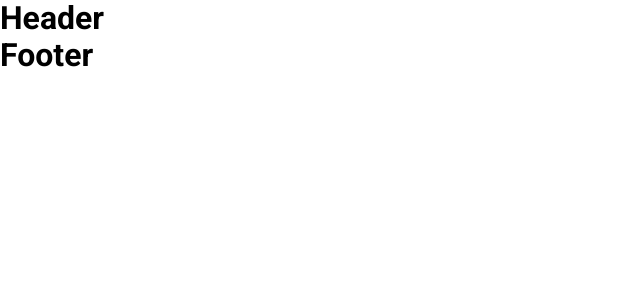
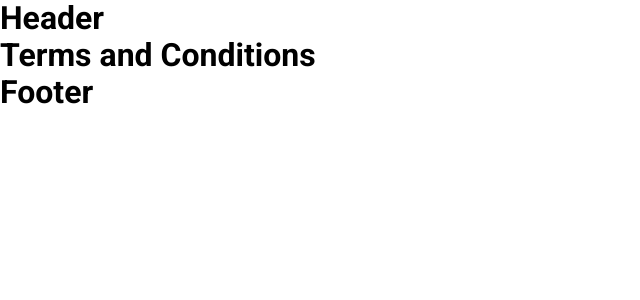
Before and after one commit to Avdotiq/MX-landing, a React (Create React App) app: page /terms-and-conditions in a window 1280 px wide. Before the commit this address had no page. Shown: the top 300 px of the page, without its empty margins (0-640 px from the left). Built offline with nearby package versions, Linux system fonts and the light colour scheme; a web font is replaced by a local one.

Commit message:
feat: adding policy pages

```diff
--- a/src/App.js
+++ b/src/App.js
@@ -4,6 +4,9 @@ import Support from './pages/Support';
 import Header from './components/Header';
 import Footer from './components/Footer';
 import Head from './components/Head';
+import PrivacyPolicy from './pages/PrivacyPolicy';
+import CookiePolicy from './pages/CookiePolicy';
+import TermsAndConditions from './pages/TermsAndConditions';
 
 function App() {
   return (
@@ -13,6 +16,9 @@ function App() {
       <Routes>
         <Route path='/' element={<Main />} />
         <Route path='/score' element={<Support />} />
+        <Route path='/privacy-policy' element={<PrivacyPolicy />} />
+        <Route path='/cookie-policy' element={<CookiePolicy />} />
+        <Route path='/terms-and-conditions' element={<TermsAndConditions />} />
       </Routes>
       <Footer />
     </>
--- /dev/null
+++ b/src/pages/CookiePolicy/index.js
@@ -0,0 +1,9 @@
+import React from 'react';
+
+function CookiePolicy() {
+  return (
+    <h1>Cookie Policy</h1>
+  );
+}
+
+export default CookiePolicy;
--- /dev/null
+++ b/src/pages/PrivacyPolicy/index.js
@@ -0,0 +1,9 @@
+import React from 'react';
+
+function PrivacyPolicy() {
+  return (
+    <h1>Privacy Policy</h1>
+  );
+}
+
+export default PrivacyPolicy;
--- /dev/null
+++ b/src/pages/TermsAndConditions/index.js
@@ -0,0 +1,9 @@
+import React from 'react';
+
+function TermsAndConditions() {
+  return (
+    <h1>Terms and Conditions</h1>
+  );
+}
+
+export default TermsAndConditions;
```
